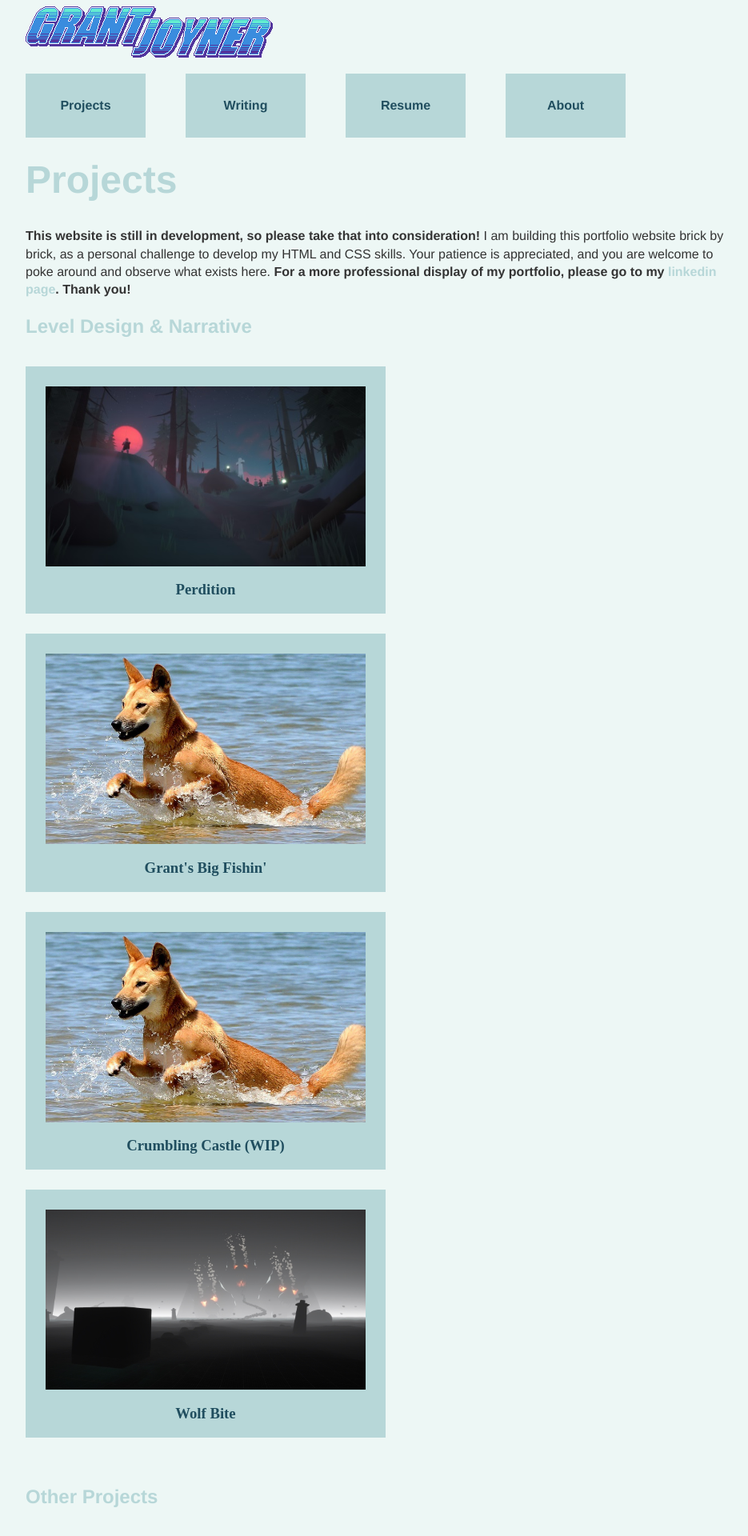
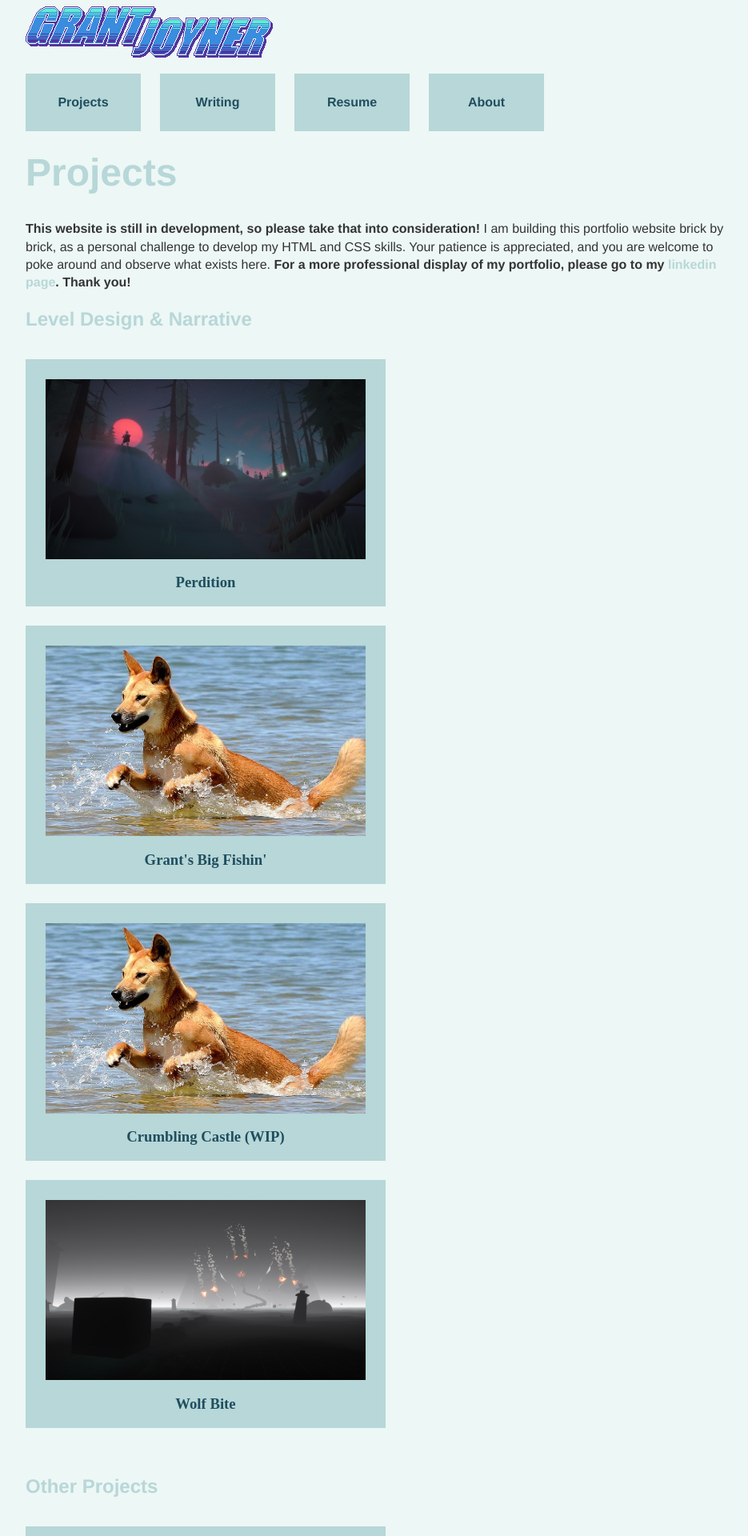
Before and after one commit to digigrant/digigrant.github.io, a Jekyll site: the page built from index.html, in a window 1280 px wide. Shown: the top 1920 px of the page at 80% size, without its empty margins (160-1095 px from the left). Built offline with Jekyll 4.4.1, drawn with Linux system fonts in a browser that asks for light colours.

Commit message:
Adjusting button sizes for mobile

```diff
--- a/_sass/main.scss
+++ b/_sass/main.scss
@@ -29,13 +29,14 @@ nav
 
 .buttonNav
 {
-    width: 150px;
-    line-height: 80px;
+    width: 144px;
+    line-height: 72px;
+    margin-right: 24px;
+    margin-bottom: 24px;
+
     background-color: $color2;
     text-align: center;
     float: left;
-    margin-right: 50px;
-    margin-bottom: 25px;
 
     &:hover
     {
@@ -76,11 +77,12 @@ footer
 
         .col
         {
+            width: 450px;
+            margin-right: 24px;
+            margin-bottom: 24px;
+
+            background-color: $color2;
             float: left;
-            width: 450px;
-            background-color: $color2;
-            margin-right: 25px;
-            margin-bottom: 25px;
 
             img
             {
@@ -138,8 +140,9 @@ footer
 
         .buttonDownload
         {
-            width: 150px;
-            line-height: 50px;
+            width: 144px;
+            line-height: 72px;
+
             background-color: $color4;
             text-align: center;
 
```
